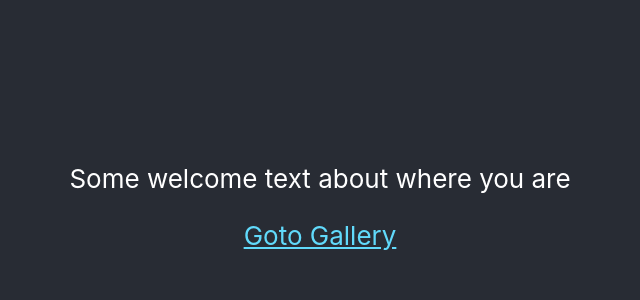
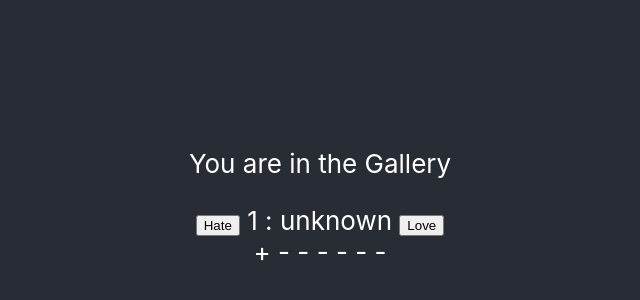
Before and after one commit to oushanskeen/beender, a React (Create React App) app: page /beender/gallery in a window 1280 px wide. Shown: the part 206-506 px from the top of the page, without its empty margins (320-960 px from the left). Built offline with nearby package versions, Linux system fonts and the light colour scheme.

Commit message:
Add "exact" to Routes in App.js and make all other routes absolute

```diff
--- a/src/App.js
+++ b/src/App.js
@@ -7,13 +7,11 @@ import Choice from './components/Choice';
 
 function App() {
   return (
-    <main>
-        <Switch>
-            <Route path="/" component={Home}/>
-            <Route path="/gallery" component={Gallery}/>
-            <Route path="/choice" component={Choice}/>
-        </Switch>
-    </main>
+    <Switch>
+        <Route path="/beender/" component={Home} exact/>
+        <Route path="/beender/gallery" component={Gallery} exact/>
+        <Route path="/beender/choice" component={Choice} exact/>
+    </Switch>
   );
 }
 
--- a/src/components/Gallery.js
+++ b/src/components/Gallery.js
@@ -26,7 +26,7 @@ let Gallery = ({ onHate, beerPic, onLove }) => {
             { count >= 7
                 ? (
                     <div onLoad={console.log(beerPic)}>
-                        <Link to="/choice">Goto Choice</Link>
+                        <Link to="/beender/choice">Goto Choice</Link>
                     </div>
                   )
                 : (
--- a/src/components/Home.js
+++ b/src/components/Home.js
@@ -9,7 +9,7 @@ function Home() {
         <p>
           Some welcome text about where you are
         </p>
-        <Link to="/gallery" className="App-link">Goto Gallery</Link>
+        <Link to="/beender/gallery" className="App-link">Goto Gallery</Link>
       </header>
     </div>
   );
```
Also changed, not shown: 8 other files (tests, documents, lock files or other folders).
